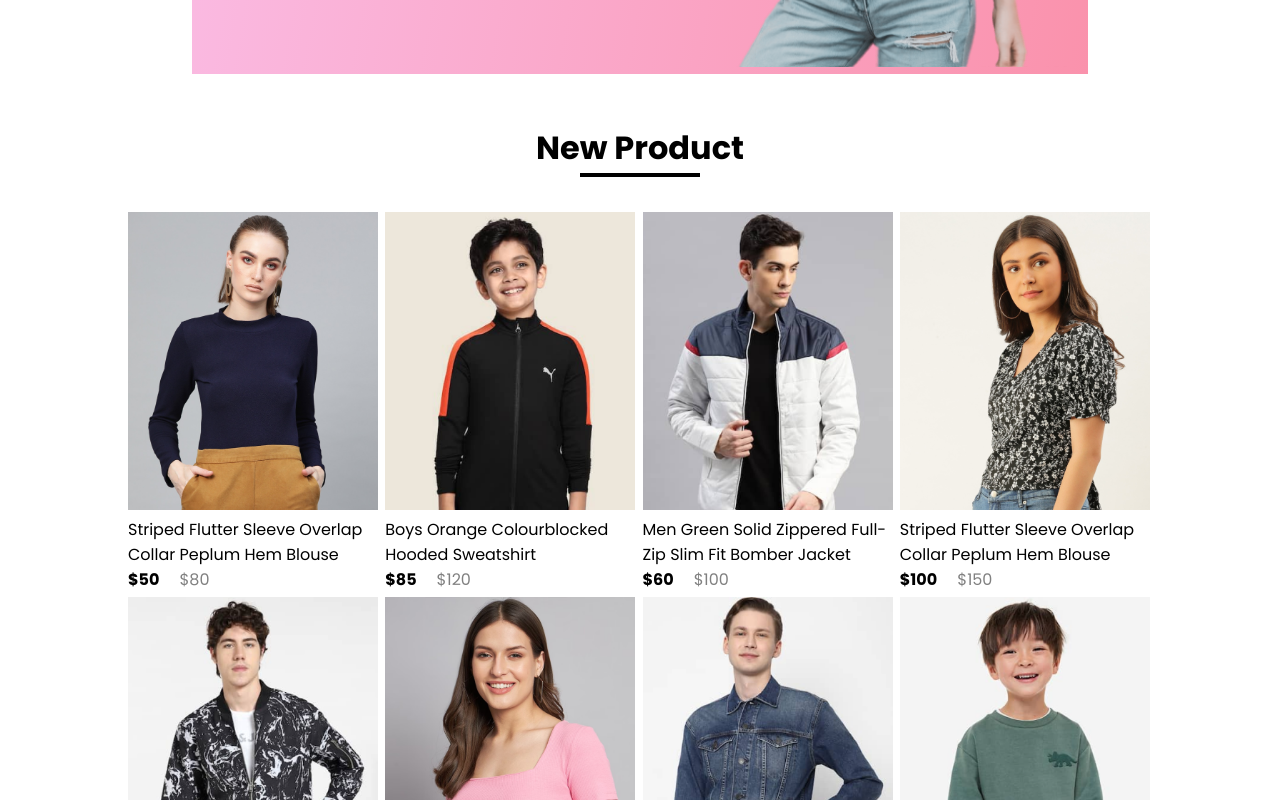
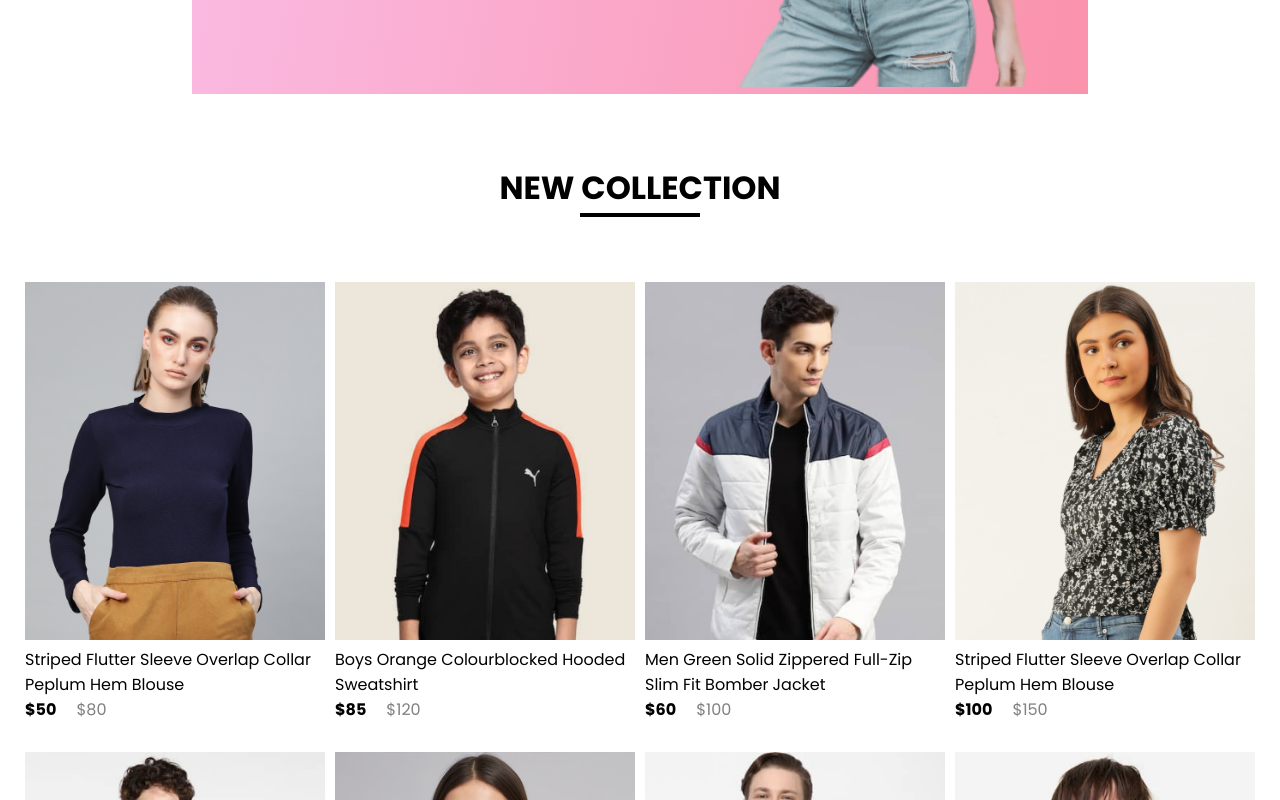
Before and after one commit to Empire688682/E-Commerce, a React (Vite) app in the folder FrontEnd/: page / in a window 1280 px wide. Shown: the part 1820-2620 px from the top of the page. Built offline with nearby package versions, Linux system fonts and the light colour scheme.

Commit message:
new update

```diff
--- a/FrontEnd/src/Component/Items/Items.css
+++ b/FrontEnd/src/Component/Items/Items.css
@@ -1,5 +1,6 @@
 .item{
-    width: 350px;
+    width: 300px;
+    margin-top: 20px;
 }
 .item-img-con{
     overflow: hidden;
--- a/FrontEnd/src/Component/NewCollections/NewCollection.css
+++ b/FrontEnd/src/Component/NewCollections/NewCollection.css
@@ -1,25 +1,26 @@
 .new-collection{
-    width: 250px;
+    margin: 70px 0;
+    padding: 0 10%;
 }
-.new-collection-img-con{
-    overflow: hidden;
+.new-collection h1{
+    text-align: center;
+    position: relative;
+    margin-bottom: 40px;
 }
-.new-collection img{
-    width: 100%;
-    cursor: pointer;
-    transition: .6s ease-in-out;
+.new-collection h1::after{
+    position: absolute;
+    content: '';
+    width: 120px;
+    height: 4px;
+    background-color: black;
+    left: 50%;
+    transform: translateX(-50%);
+    bottom: -5px;
 }
-.new-collection img:hover{
-    transform: scale(1.1);
+.new-collection-product{
+    display: grid;
+    grid-template-columns: 1fr 1fr 1fr 1fr;
+    margin-top: 50px;
+    gap: 10px;
+    place-content: center;
 }
-.products-price{
-    display: flex;
-    align-items: center;
-    gap: 20px;
-}
-.product-new-price{
-    font-weight: bolder;
-}
-.product-old-price{
-    color: gray;
-}
--- a/FrontEnd/src/Component/NewCollections/NewCollection.jsx
+++ b/FrontEnd/src/Component/NewCollections/NewCollection.jsx
@@ -1,17 +1,19 @@
 import React from 'react'
 import './NewCollection.css';
+import New_Collections_Data from '../Asset/new_collections'
+import Item from '../Items/Item';
 
-const NewCollection = (props) => {
+const NewCollection = () => {
   return (
     <div className='new-collection'>
-        <div className="new-collection-img-con">
-                <img src={props.image} alt='Product' />
-        </div>
-            <p className='product-name'>{props.name}</p>
-            <div className="products-price">
-                <p className="product-new-price">${props.newPrice}</p>
-                <p className="product-old-price">${props.oldPrice}</p>
-            </div>
+      <h1>NEW COLLECTION</h1>
+      <div className="new-collection-product">
+        {
+          New_Collections_Data.map((items, i)=>{
+            return <Item key={i} id={items} image={items.image} name={items.name} newPrice={items.new_price} oldPrice={items.old_price} />
+          })
+        }
+      </div>
     </div>
   )
 }
--- a/FrontEnd/src/Component/NewProduct/NewProduct.css
+++ /dev/null
@@ -1,26 +0,0 @@
-.new-product{
-    margin: 50px 0;
-    padding: 0 10%;
-}
-.new-product h1{
-    text-align: center;
-    position: relative;
-    margin-bottom: 40px;
-}
-.new-product h1::after{
-    position: absolute;
-    content: '';
-    width: 120px;
-    height: 4px;
-    background-color: black;
-    left: 50%;
-    transform: translateX(-50%);
-    bottom: -5px;
-}
-.new-product-cart{
-    display: grid;
-    grid-template-columns: 1fr 1fr 1fr 1fr;
-    place-content: center;
-    gap: 5px;
-    flex-wrap: wrap;
-}
--- a/FrontEnd/src/Component/NewProduct/NewProduct.jsx
+++ /dev/null
@@ -1,22 +0,0 @@
-import React from 'react';
-import './NewProduct.css';
-import New_Collection_Dtata from '../Asset/new_collections';
-import Item from '../Items/Item';
-import NewCollection from '../NewCollections/NewCollection';
-
-const NewProduct = () => {
-  return (
-    <div className='new-product'>
-      <h1>New Product</h1>
-      <div className="new-product-cart">
-      {
-        New_Collection_Dtata.map((items,i) =>{
-            return<NewCollection key={i} id={items} image={items.image} name={items.name} newPrice={items.new_price} oldPrice={items.old_price} />
-        })
-      }
-      </div>
-    </div>
-  )
-}
-
-export default NewProduct
--- a/FrontEnd/src/Component/Offer/Offer.jsx
+++ b/FrontEnd/src/Component/Offer/Offer.jsx
@@ -6,8 +6,8 @@ const Offer = () => {
   return (
     <div className='offer'>
       <div className="offer-left">
-        <h1>Exlusive Offer</h1>
-        <p>for best seller only</p>
+        <h1>EXCLUSIVE OFFER</h1>
+        <p>ONLY FOR BEST PRODUCT</p>
         <button>Explore</button>
       </div>
       <div className="offer-right">
--- a/FrontEnd/src/Component/Pages/Shop.jsx
+++ b/FrontEnd/src/Component/Pages/Shop.jsx
@@ -2,7 +2,7 @@ import React from 'react'
 import Hero from '../Hero/Hero';
 import Popular from '../Popular/Popular'
 import Offer from '../Offer/Offer';
-import NewProduct from '../NewProduct/NewProduct';
+import NewCollection from '../NewCollections/NewCollection';
 
 
 const Shop = () => {
@@ -11,7 +11,7 @@ const Shop = () => {
       <Hero/>
       <Popular/>
       <Offer/>
-      <NewProduct/>
+      <NewCollection/>
     </div>
   )
 }
```
